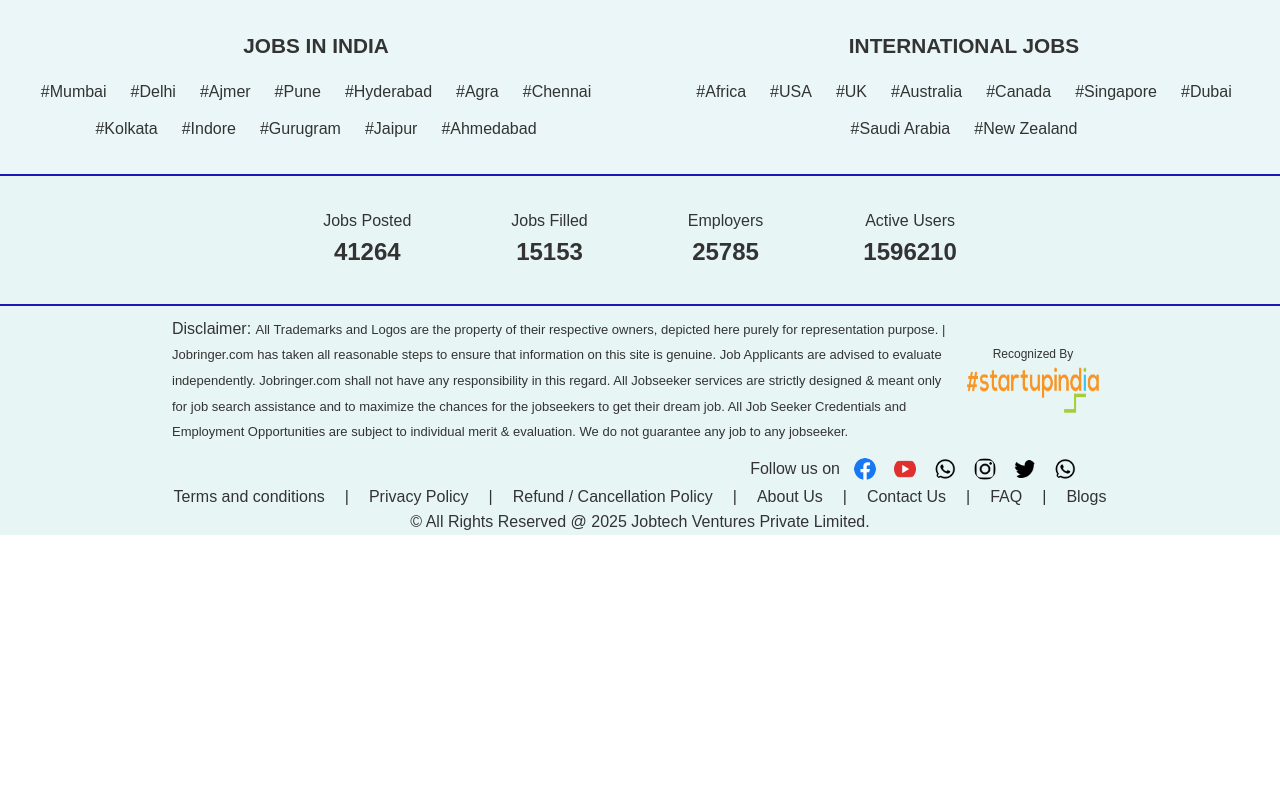
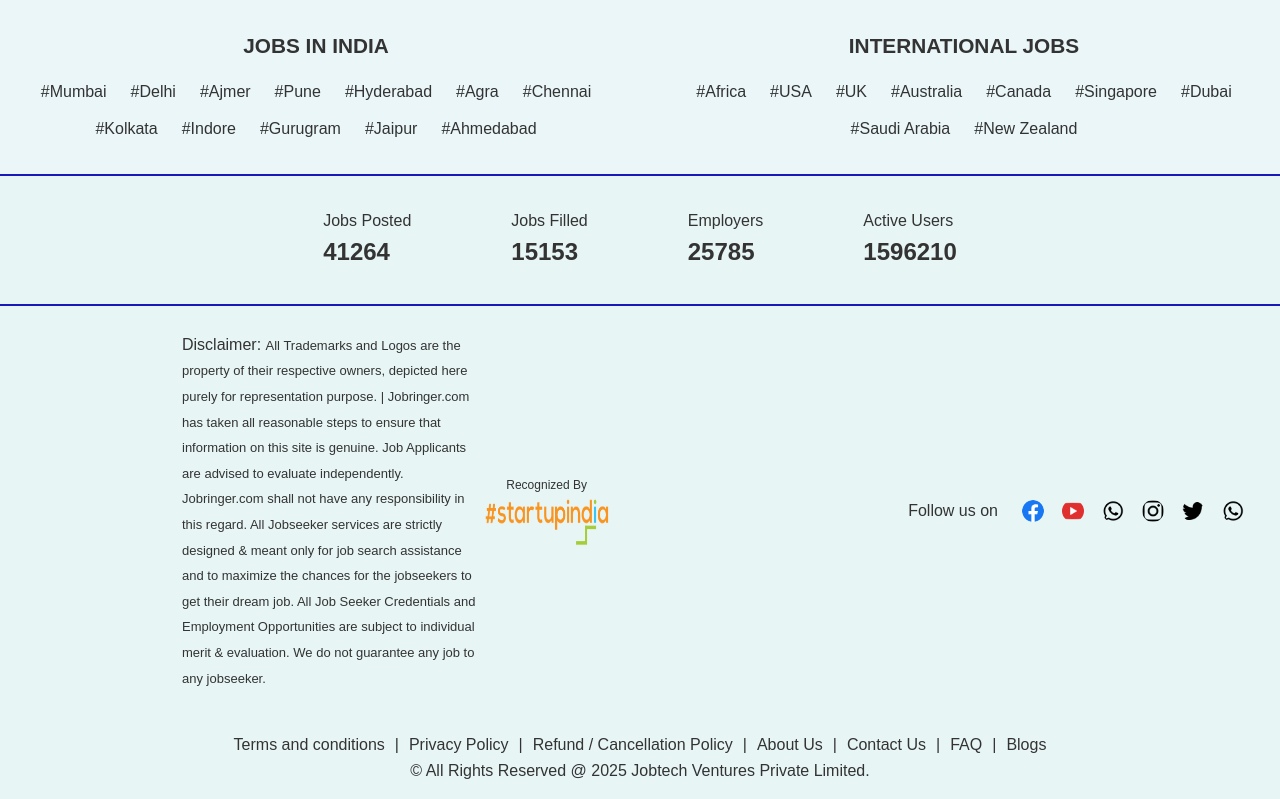
Before and after one commit to SamSwnshi/jobringer-assignment-, a plain HTML site: page index.html in a window 1280 px wide. Shown: the part 1183-1982 px from the top of the page. Before the commit the page ends 1718 px from the top, so only its background shows below. Drawn offline with Linux system fonts and the light colour scheme; files whose address does not match are found by name.

Commit message:
minor tweak

```diff
--- a/styles.css
+++ b/styles.css
@@ -1,4 +1,3 @@
-
 * {
   margin: 0;
   padding: 0;
@@ -363,14 +362,33 @@ border-radius: 5px;
 }
 .job-details {
   display: flex;
-  align-items: center;
   flex-direction: column;
 }
 .footer {
   background-color: #e8f5f5;
+  padding: 1rem 2rem;
+  display: flex;
+  flex-direction: column;
+  gap: 2rem;
 }
+
+.footer > div:first-child {
+  display: flex;
+  justify-content: space-between;
+  align-items: center;
+  width: 100%;
+}
+
+.footer-disclaimer {
+  display: flex;
+  align-items: flex-start;
+  gap: 10px;
+  width: 60%;
+}
+
 .description {
   font-size: 13px;
+  flex: 1;
 }
 .startuplogo {
   width: 140px;
@@ -405,7 +423,7 @@ border-radius: 5px;
 .footer-anchor ul {
   list-style: none;
   display: flex;
-  gap: 20px;
+  gap: 10px;
 }
 
 .app-promo {
@@ -472,9 +490,10 @@ border-radius: 5px;
 .icons {
   display: flex;
   align-items: center;
-  justify-content: end;
-  padding-right: 200px;
   gap: 10px;
+}
+.icons p {
+  margin-right: 10px;
 }
 .icons-img {
   /* border: 1px solid red; */
@@ -750,7 +769,7 @@ border-radius: 5px;
   }
 
   .footer-anchor ul {
-    width: 100%;
+    width: 80%;
     flex-direction: column;
     align-items: center;
     gap: 0.5rem;
```
